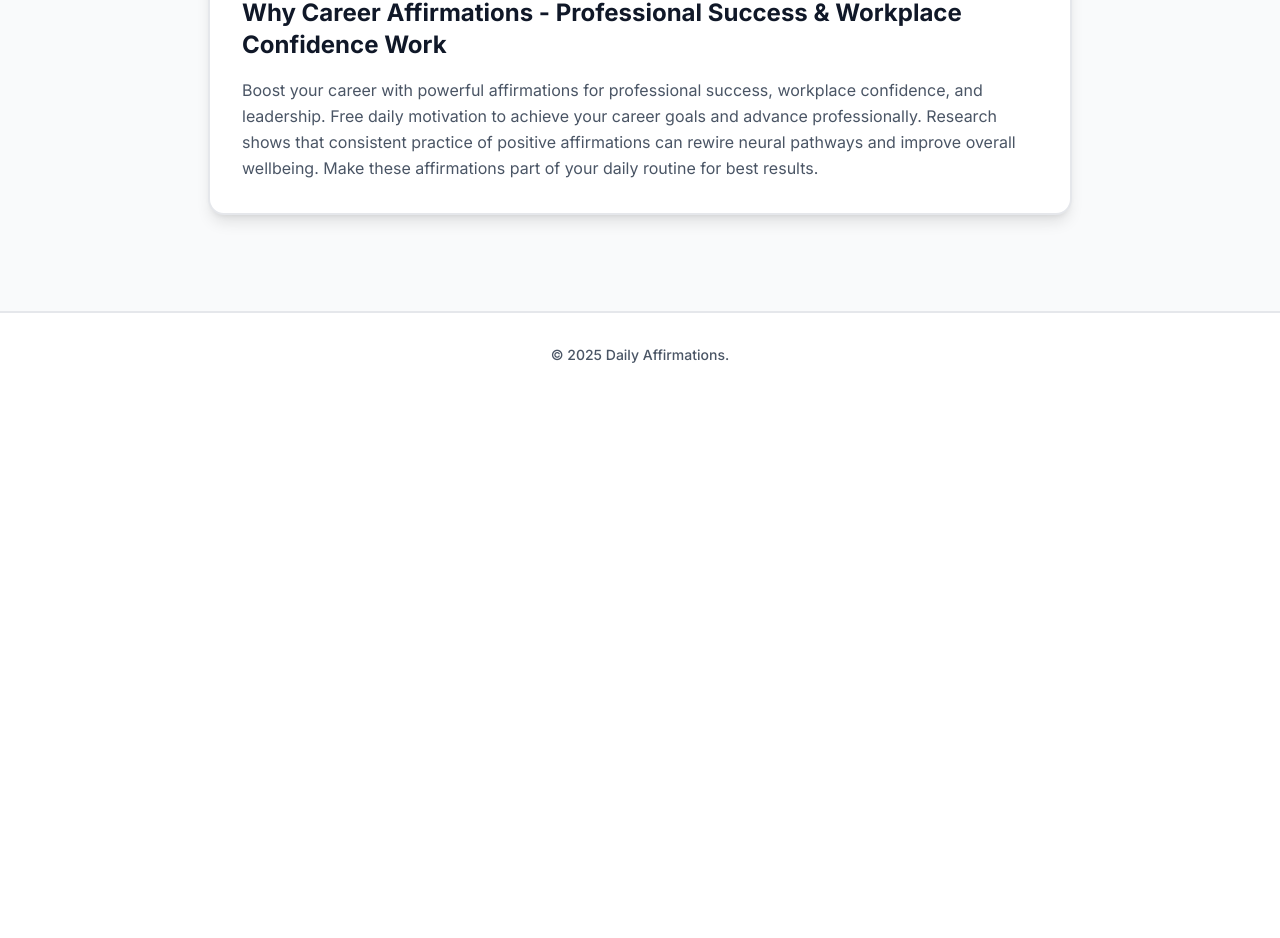
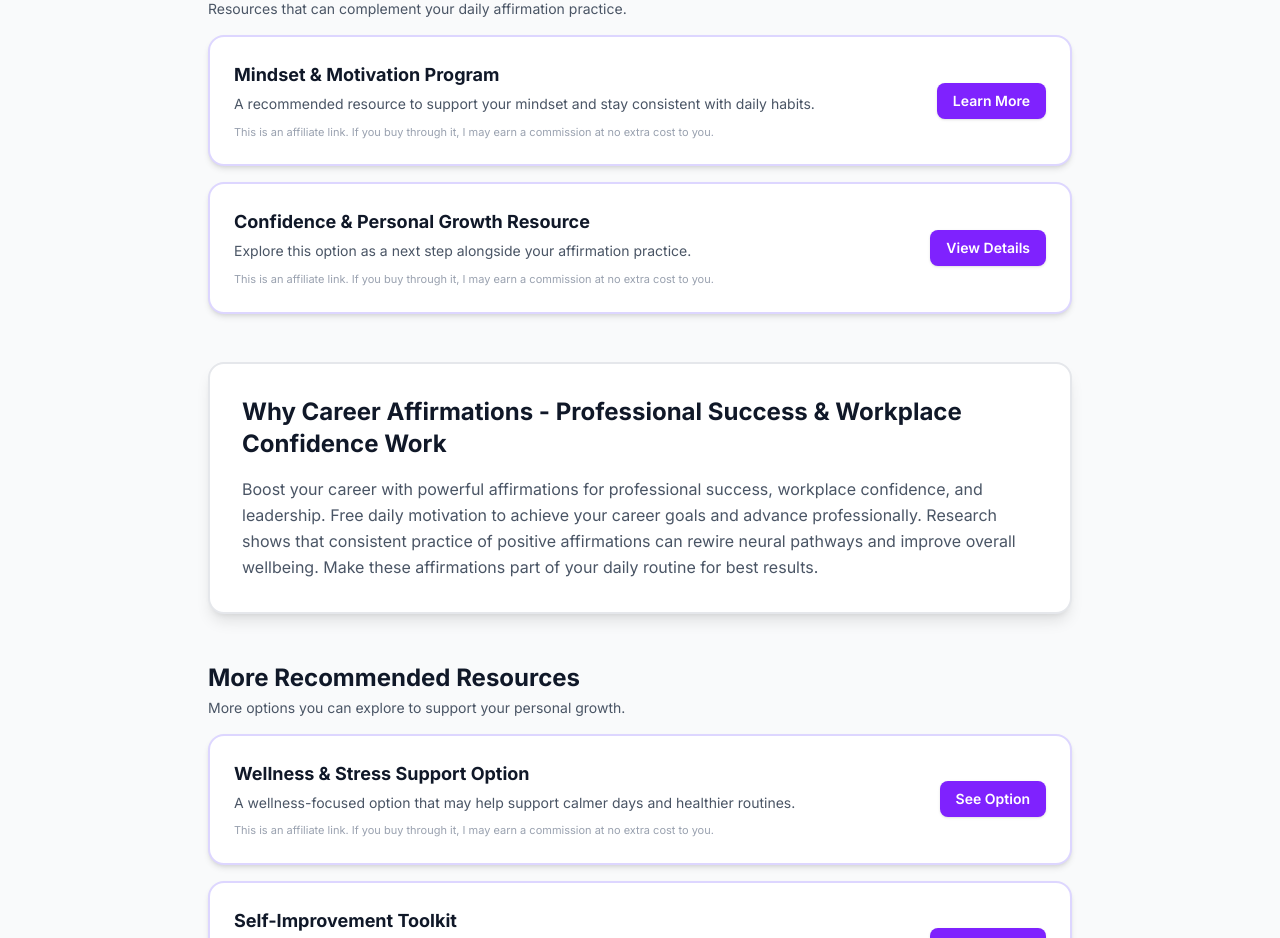
Before and after one commit to MacRayy/daily-affirmations, a Next.js app: page /affirmations/career in a window 1280 px wide. Shown: the part 937-1875 px from the top of the page. Before the commit the page ends 1334 px from the top, so only its background shows below. Built offline with nearby package versions, Linux system fonts and the light colour scheme.

Commit message:
feat: add clickbnk links

```diff
--- a/app/affirmations/[category]/page.tsx
+++ b/app/affirmations/[category]/page.tsx
@@ -3,6 +3,7 @@ import { getAffirmationOfTheDay } from '@/app/data/affirmations'
 import { notFound } from 'next/navigation'
 import Logo from '@/app/components/Logo'
 import Link from 'next/link'
+import { ClickBankCTA } from '@/components/ClickBankCTA'
 import { ROUTES } from '../../AppRoutes'
 
 const CATEGORIES = {
@@ -81,6 +82,30 @@ export default async function CategoryPage({ params }: { params: Promise<{ categ
 
         <AffirmationClient initialAffirmation={initialAffirmation} initialCategory={categorySlug} />
 
+        <section className="mt-12 space-y-4">
+          <div>
+            <h2 className="text-2xl font-bold text-gray-900 mb-1">Recommended for You</h2>
+            <p className="text-sm text-gray-600">
+              Resources that can complement your daily affirmation practice.
+            </p>
+          </div>
+
+          <div className="grid grid-cols-1 gap-4">
+            <ClickBankCTA
+              href="https://a50edfj1y4zwel2askfuwero7q.hop.clickbank.net"
+              title="Mindset & Motivation Program"
+              description="A recommended resource to support your mindset and stay consistent with daily habits."
+              buttonLabel="Learn More"
+            />
+            <ClickBankCTA
+              href="https://7d623ci3w2-t9l8dfgofyg5r16.hop.clickbank.net"
+              title="Confidence & Personal Growth Resource"
+              description="Explore this option as a next step alongside your affirmation practice."
+              buttonLabel="View Details"
+            />
+          </div>
+        </section>
+
         {/* SEO Content */}
         <div className="mt-12 bg-white rounded-2xl border-2 border-gray-200 shadow-lg p-8">
           <h2 className="text-2xl font-bold text-gray-900 mb-4">Why {categoryData.title} Work</h2>
@@ -90,6 +115,30 @@ export default async function CategoryPage({ params }: { params: Promise<{ categ
             affirmations part of your daily routine for best results.
           </p>
         </div>
+
+        <section className="mt-12 space-y-4">
+          <div>
+            <h2 className="text-2xl font-bold text-gray-900 mb-1">More Recommended Resources</h2>
+            <p className="text-sm text-gray-600">
+              More options you can explore to support your personal growth.
+            </p>
+          </div>
+
+          <div className="grid grid-cols-1 gap-4">
+            <ClickBankCTA
+              href="https://40f577b3s5bn2t1csgz9pqhs77.hop.clickbank.net"
+              title="Wellness & Stress Support Option"
+              description="A wellness-focused option that may help support calmer days and healthier routines."
+              buttonLabel="See Option"
+            />
+            <ClickBankCTA
+              href="https://40cc0ap-1w8r3l4cng1k0i2l4p.hop.clickbank.net"
+              title="Self-Improvement Toolkit"
+              description="A practical resource to pair with affirmations, reflection, and personal development."
+              buttonLabel="Check It Out"
+            />
+          </div>
+        </section>
       </main>
 
       <footer className="bg-white border-t-2 border-gray-200 mt-16">
--- /dev/null
+++ b/components/ClickBankCTA.tsx
@@ -0,0 +1,43 @@
+'use client'
+
+import Link from 'next/link'
+
+type ClickBankCTAProps = {
+  href: string
+  title: string
+  description: string
+  buttonLabel: string
+  className?: string
+}
+
+export function ClickBankCTA({
+  href,
+  title,
+  description,
+  buttonLabel,
+  className = '',
+}: ClickBankCTAProps) {
+  return (
+    <div
+      className={`bg-white rounded-2xl border-2 border-violet-200 shadow-md p-6 flex flex-col md:flex-row items-start md:items-center gap-4 ${className}`}
+    >
+      <div className="flex-1">
+        <h3 className="text-lg font-bold text-gray-900 mb-1">{title}</h3>
+        <p className="text-sm text-gray-600 leading-relaxed">{description}</p>
+        <p className="mt-2 text-[11px] text-gray-400">
+          This is an affiliate link. If you buy through it, I may earn a commission at no extra cost to you.
+        </p>
+      </div>
+      <div>
+        <Link
+          href={href}
+          target="_blank"
+          rel="noopener noreferrer"
+          className="inline-flex items-center justify-center px-4 py-2 rounded-lg bg-violet-600 hover:bg-violet-700 text-white text-sm font-semibold shadow-sm transition-colors"
+        >
+          {buttonLabel}
+        </Link>
+      </div>
+    </div>
+  )
+}
```
